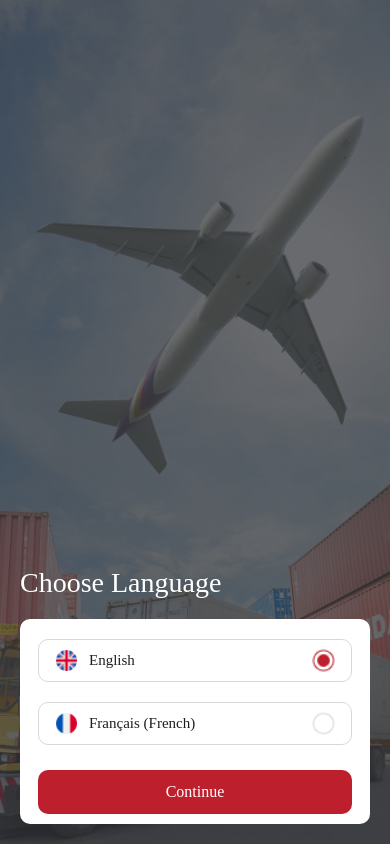
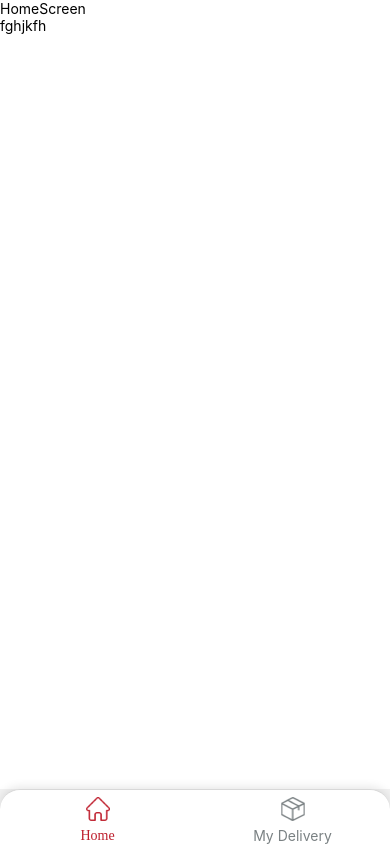
Before and after one commit to trushal1601/ShipmentTrack, a React Native app: screen /home in a window 390 px wide. Built offline with nearby package versions, Linux system fonts and the light colour scheme.

Commit message:
Auth Flow Complete

```diff
--- a/App/Navigator/MainNavigator.jsx
+++ b/App/Navigator/MainNavigator.jsx
@@ -5,16 +5,18 @@ import {NavigationContainer} from '@react-navigation/native';
 import ChooseLanguage from '../Screens/AuthFlow/ChooseLanguage';
 import Login from '../Screens/AuthFlow/Login';
 import OTPVerify from '../Screens/AuthFlow/OTPVerify';
+import TabNavigator from './TabNavigator';
 
 const MainNavigator = () => {
   const Stack = createNativeStackNavigator();
   return (
     <NavigationContainer>
       <Stack.Navigator
-        screenOptions={{headerShown: false}}>
+        screenOptions={{headerShown: false, animation: 'slide_from_right'}}>
         <Stack.Screen name="chooseLanguage" component={ChooseLanguage} />
         <Stack.Screen name="loginScreen" component={Login} />
         <Stack.Screen name="OTPVerify" component={OTPVerify} />
+        <Stack.Screen name="home" component={TabNavigator} />
       </Stack.Navigator>
     </NavigationContainer>
   );
--- a/App/Navigator/TabNavigator.jsx
+++ b/App/Navigator/TabNavigator.jsx
@@ -0,0 +1,117 @@
+import {View, Text, Image, TouchableWithoutFeedback} from 'react-native';
+import React from 'react';
+import {createBottomTabNavigator} from '@react-navigation/bottom-tabs';
+import {Colors, Fonts} from '../Assets/Assets';
+import HomeScreen from '../Screens/AppFlow/HomeScreen';
+import MyDelivery from '../Screens/AppFlow/MyDelivery';
+import Scale from '../Helper/Responsive';
+
+const TabNavigator = () => {
+  const Tab = createBottomTabNavigator();
+
+  return (
+    <Tab.Navigator
+      initialRouteName="Home"
+      screenOptions={{
+        headerShown: false,
+        tabBarHideOnKeyboard: true,
+        tabBarStyle: {
+          borderTopLeftRadius: Scale(20),
+          borderTopRightRadius: Scale(20),
+          height: Scale(55),
+          backgroundColor: Colors.White,
+          // Android shadow
+          elevation: 30,
+          // iOS shadow
+          shadowColor: '#000',
+          shadowOffset: {width: 0, height: -2},
+          shadowOpacity: 0.1,
+          shadowRadius: 10,
+        },
+      }}>
+      <Tab.Screen
+        name="Home"
+        component={HomeScreen}
+        options={{
+          tabBarIcon: ({focused}) => {
+            return (
+              <View>
+                {focused ? (
+                  <Image
+                    source={require('../Assets/Images/home.png')}
+                    style={{height: 24, width: 24}}
+                    tintColor={Colors.Primary}
+                  />
+                ) : (
+                  <Image
+                    source={require('../Assets/Images/home.png')}
+                    style={{height: 24, width: 24}}
+                    tintColor={Colors.Grey200}
+                  />
+                )}
+              </View>
+            );
+          },
+          tabBarButton: props => (
+            <TouchableWithoutFeedback {...props}>
+              <View {...props} />
+            </TouchableWithoutFeedback>
+          ),
+          tabBarLabel: ({focused}) => (
+            <Text
+              style={{
+                color: focused ? Colors.Primary : Colors.Grey200,
+                fontFamily: Fonts.proximanova_regular,
+                fontSize: Scale(14),
+              }}>
+              Home
+            </Text>
+          ),
+        }}
+      />
+
+      <Tab.Screen
+        name="myDelivery"
+        component={MyDelivery}
+        options={{
+          tabBarIcon: ({focused}) => {
+            return (
+              <View>
+                {focused ? (
+                  <Image
+                    source={require('../Assets/Images/delivery.png')}
+                    style={{height: 24, width: 26}}
+                    tintColor={Colors.Primary}
+                  />
+                ) : (
+                  <Image
+                    source={require('../Assets/Images/delivery.png')}
+                    style={{height: 24, width: 24}}
+                    tintColor={Colors.Grey200}
+                  />
+                )}
+              </View>
+            );
+          },
+          tabBarButton: props => (
+            <TouchableWithoutFeedback {...props}>
+              <View {...props} />
+            </TouchableWithoutFeedback>
+          ),
+          tabBarLabel: ({focused}) => (
+            <Text
+              style={{
+                color: focused ? Colors.Primary : Colors.Grey200,
+                fontFamily: Fonts.Lexend_Medium,
+                fontSize: Scale(14),
+              }}>
+              My Delivery
+            </Text>
+          ),
+        }}
+      />
+    </Tab.Navigator>
+  );
+};
+
+export default TabNavigator;
--- /dev/null
+++ b/App/Screens/AppFlow/HomeScreen/index.jsx
@@ -0,0 +1,16 @@
+import {StyleSheet, Text, TextInput, View} from 'react-native';
+import React from 'react';
+import {Colors} from '../../../Assets/Assets';
+
+const HomeScreen = () => {
+  return (
+    <View style={{backgroundColor: Colors.White, flex: 1}}>
+      <Text>HomeScreen</Text>
+      <TextInput placeholder="fghjkfh" />
+    </View>
+  );
+};
+
+export default HomeScreen;
+
+const styles = StyleSheet.create({});
--- /dev/null
+++ b/App/Screens/AppFlow/MyDelivery/index.jsx
@@ -0,0 +1,15 @@
+import {StyleSheet, Text, View} from 'react-native';
+import React from 'react';
+import {Colors} from '../../../Assets/Assets';
+
+const MyDelivery = () => {
+  return (
+    <View style={{backgroundColor: Colors.White, flex: 1}}>
+      <Text>MyDelivery</Text>
+    </View>
+  );
+};
+
+export default MyDelivery;
+
+const styles = StyleSheet.create({});
--- a/App/Screens/AuthFlow/ChooseLanguage/index.jsx
+++ b/App/Screens/AuthFlow/ChooseLanguage/index.jsx
@@ -2,6 +2,7 @@ import {
   FlatList,
   Image,
   ImageBackground,
+  StatusBar,
   StyleSheet,
   Text,
   TouchableWithoutFeedback,
@@ -27,6 +28,7 @@ const ChooseLanguage = () => {
   const Footer = () => {
     return (
       <View style={styles.listContainer}>
+        {/* <StatusBar /> */}
         <FlatList
           data={CountryData}
           contentContainerStyle={{paddingBottom: Scale(15)}}
--- a/App/Screens/AuthFlow/OTPVerify/index.jsx
+++ b/App/Screens/AuthFlow/OTPVerify/index.jsx
@@ -1,4 +1,11 @@
-import {Image, StyleSheet, Text, TouchableOpacity, View} from 'react-native';
+import {
+  Image,
+  Pressable,
+  StyleSheet,
+  Text,
+  TouchableOpacity,
+  View,
+} from 'react-native';
 import React, {useState, useEffect} from 'react';
 import {Colors, Fonts, Images} from '../../../Assets/Assets';
 import Scale from '../../../Helper/Responsive';
@@ -19,6 +26,7 @@ const OTPVerify = ({route, initialSeconds = 60}) => {
   const navigation = useNavigation();
   const {email} = route.params;
   const [otp, setOtp] = useState('');
+  const [isOtpExpired, setIsOtpExpired] = useState(false);
   const CELL_COUNT = 4;
   const ref = useBlurOnFulfill({value: otp, cellCount: CELL_COUNT});
   const [props, getCellOnLayoutHandler] = useClearByFocusCell({
@@ -35,12 +43,21 @@ const OTPVerify = ({route, initialSeconds = 60}) => {
     if (seconds > 0) {
       const timerId = setInterval(() => setSeconds(seconds - 1), 1000);
       return () => clearInterval(timerId);
+    } else {
+      setIsOtpExpired(true);
     }
   }, [seconds]);
+
   const formatTime = seconds => {
     const minutes = Math.floor(seconds / 60);
     const remainingSeconds = seconds % 60;
     return `${minutes}:${remainingSeconds < 10 ? '0' : ''}${remainingSeconds}`;
+  };
+
+  const handleResend = () => {
+    setSeconds(initialSeconds);
+    setIsOtpExpired(false);
+    // Add resend OTP logic here
   };
 
   return (
@@ -112,6 +129,22 @@ const OTPVerify = ({route, initialSeconds = 60}) => {
             {touched.otp && errors.otp && (
               <Text style={styles.errorText}>{errors.otp}</Text>
             )}
+
+            {isOtpExpired ? (
+              <View style={{flexDirection: 'row', marginTop: Scale(10)}}>
+                <Text
+                  style={{
+                    color: Colors.Grey200,
+                    fontFamily: Fonts.proximanova_regular,
+                    marginRight: Scale(5),
+                  }}>
+                  Entered OTP is invalid or expired.
+                </Text>
+                <Pressable onPress={handleResend}>
+                  <Text style={styles.resendText}>Resend</Text>
+                </Pressable>
+              </View>
+            ) : (
               <Text
                 style={{
                   color: Colors.Grey200,
@@ -127,10 +160,11 @@ const OTPVerify = ({route, initialSeconds = 60}) => {
                   {formatTime(seconds)}
                 </Text>
               </Text>
+            )}
             <Button
               value={'Verify'}
               disabled={otp.length < CELL_COUNT || !!errors.otp}
-              //   onPress={()=> navigation.goBack()}
+              onPress={() => navigation.navigate('home')}
               style={{marginTop: Scale(20)}}
             />
           </View>
@@ -176,9 +210,20 @@ const styles = StyleSheet.create({
     borderColor: Colors.Grey400,
   },
   cellText: {
-    fontSize: 24,
+    fontSize: Scale(24),
     color: Colors.Grey400,
     textAlign: 'center',
     marginTop: Scale(8),
   },
+  errorText: {
+    color: Colors.Red,
+    fontFamily: Fonts.proximanova_regular,
+    marginTop: Scale(10),
+  },
+  resendText: {
+    color: Colors.Primary,
+    fontFamily: Fonts.proximanova_bold,
+    textAlign: 'center',
+    textDecorationLine: 'underline',
+  },
 });
--- a/package.json
+++ b/package.json
@@ -10,6 +10,7 @@
     "test": "jest"
   },
   "dependencies": {
+    "@react-navigation/bottom-tabs": "^6.4.0",
     "@react-navigation/native": "^6.1.17",
     "@react-navigation/native-stack": "^6.9.26",
     "formik": "^2.4.6",
```
Also changed, not shown: 3 other files (tests, documents, lock files or other folders). Lines whose indentation alone changed are shown as unchanged.
